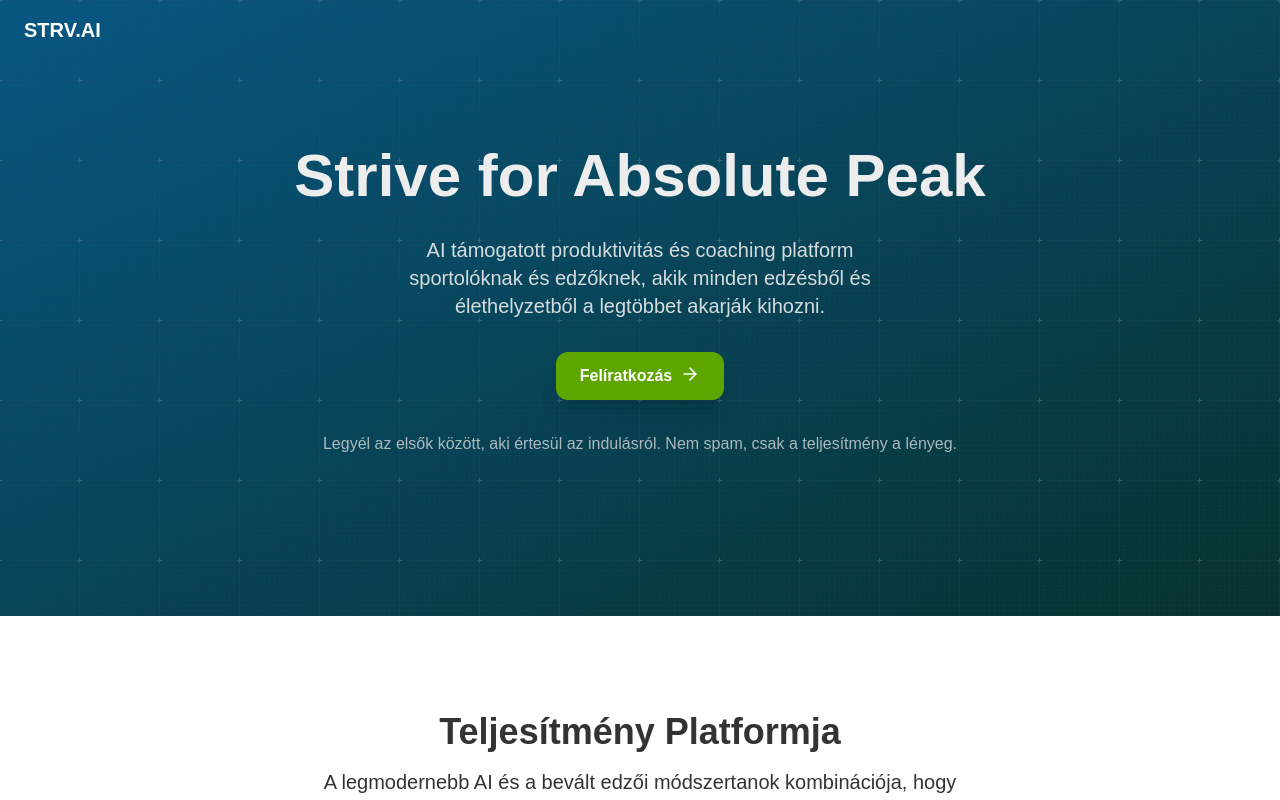
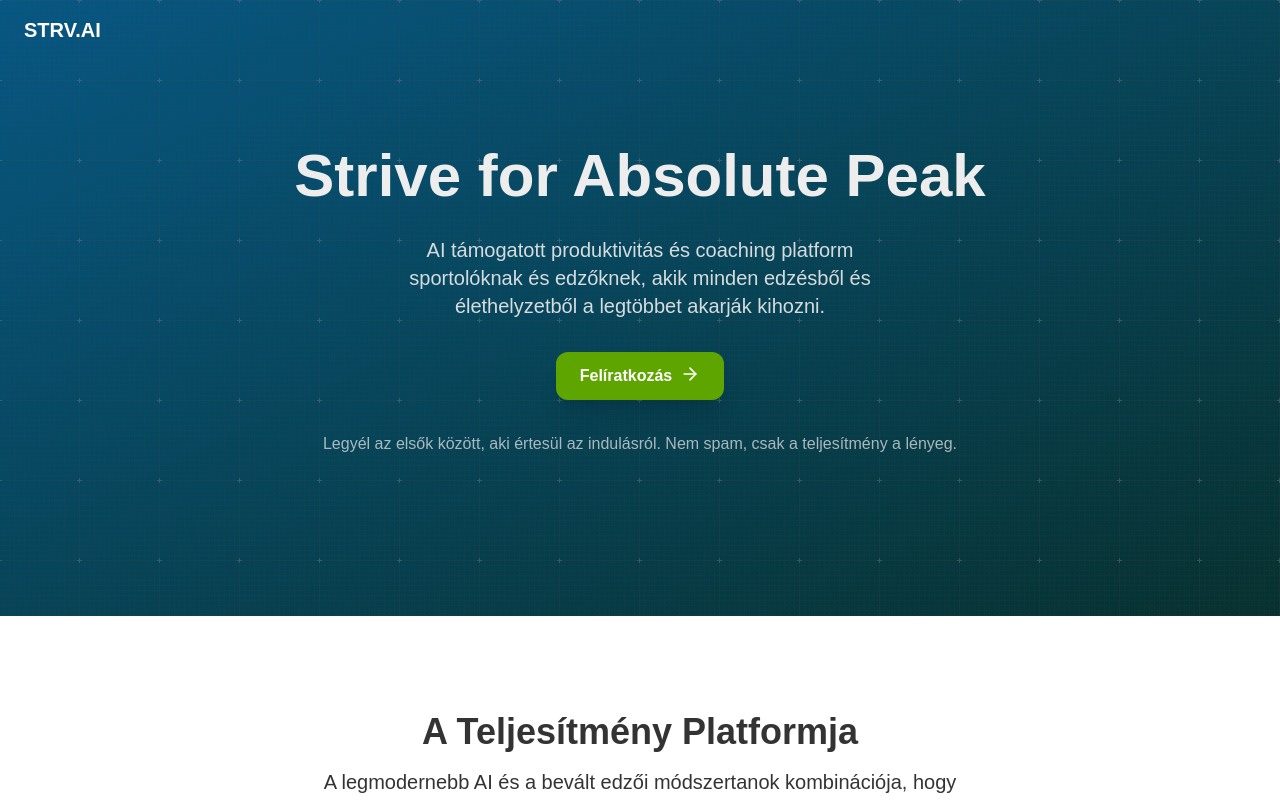
Before and after one commit to followthepattern/strv-website, a Next.js app: page /hu in a window 1280 px wide. Shown: the top 800 px of the page. Built offline with nearby package versions, Linux system fonts and the light colour scheme.

Commit message:
Updates typo

```diff
--- a/app/hu/page.tsx
+++ b/app/hu/page.tsx
@@ -39,7 +39,7 @@ export default function Home() {
           <div className="max-w-6xl mx-auto">
             <div className="text-center mb-16">
               <h2 className="text-4xl font-bold mb-4 text-heading">
-                Teljesítmény Platformja
+                A Teljesítmény Platformja
               </h2>
               <p className="text-xl text-muted-foreground max-w-2xl mx-auto">
                 A legmodernebb AI és a bevált edzői módszertanok kombinációja, hogy elérd a maximális potenciálodat.
```
